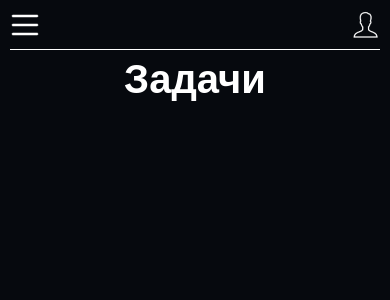
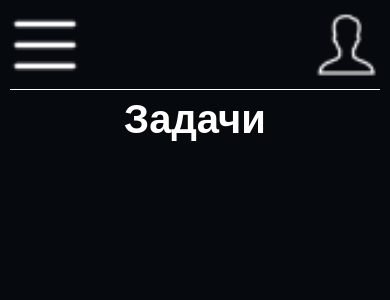
Before and after one commit to AndreyPetrozhitskiy/Farpost-Praktika, a React (Vite) app: page / in a window 390 px wide. Shown: the top 300 px of the page. Built offline with nearby package versions, Linux system fonts and the light colour scheme.

Commit message:
first commit2

```diff
--- a/src/Styles/header.scss
+++ b/src/Styles/header.scss
@@ -1,11 +1,13 @@
 .Header {
   width: 100%;
-  height: 70px;
+  height: 80px;
   display: flex;
   justify-content: space-between;
+
+  border-bottom: 1px solid white;
   h1{
     font-size: 30px;
-    padding: 5px;
+    width: 200px;
     color: white;
   }
 }
@@ -98,8 +100,8 @@
 
 @media screen and (min-width: 360px) and (max-width: 768px) {
   .Header {
-    border-bottom: 1px solid white;
-    height: 40px;
+
+    height: 80px;
     h1{
      display: none;
     }
@@ -118,15 +120,16 @@
     }
     img {
       display: block;
-
+      width: 70px;
+      height: 70px;
     }
   }
 }
 
 @media screen and (max-width: 360px) {
   .Header {
-    border-bottom: 1px solid white;
-    height: 40px;
+
+    height: 80px;
     h1{
       display: none;
      }
@@ -144,8 +147,8 @@
     }
     img {
       display: block;
-      width: 30px;
-      height: 30px;
+      width: 70px;
+      height: 70px;
     }
   }
 }
```
